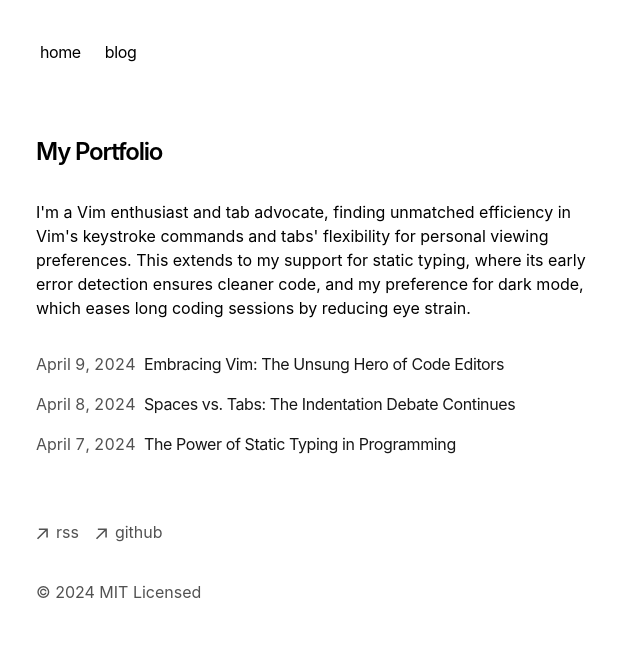
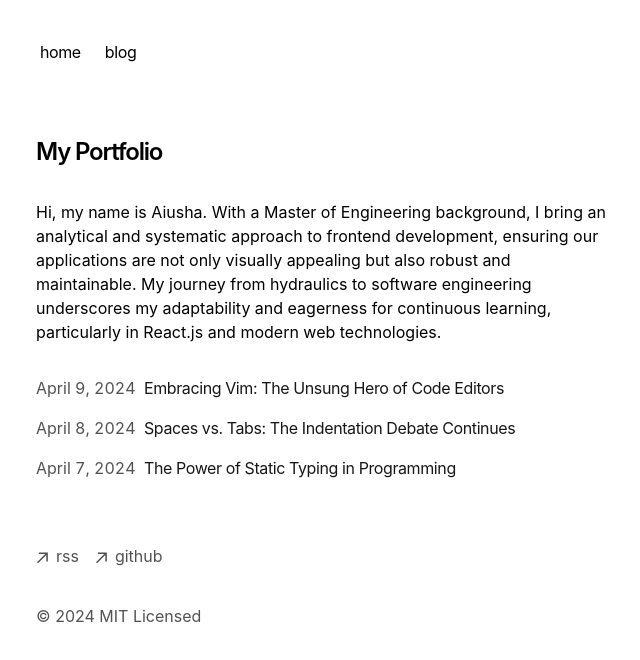
Before and after one commit to tsepakme/tsepakme.com, a Next.js app: page / in a window 1280 px wide. Shown: the top 660 px of the page, without its empty margins (316-956 px from the left). Built offline with nearby package versions, Linux system fonts and the light colour scheme.

Commit message:
Update page.tsx

```diff
--- a/app/page.tsx
+++ b/app/page.tsx
@@ -7,11 +7,12 @@ export default function Page() {
         My Portfolio
       </h1>
       <p className="mb-4">
-        {`I'm a Vim enthusiast and tab advocate, finding unmatched efficiency in
-        Vim's keystroke commands and tabs' flexibility for personal viewing
-        preferences. This extends to my support for static typing, where its
-        early error detection ensures cleaner code, and my preference for dark
-        mode, which eases long coding sessions by reducing eye strain.`}
+        {`Hi, my name is Aiusha. With a Master of Engineering background,
+        I bring an analytical and systematic approach to frontend development,
+        ensuring our applications are not only visually appealing but also
+        robust and maintainable. My journey from hydraulics to software
+        engineering underscores my adaptability and eagerness for continuous
+        learning, particularly in React.js and modern web technologies.`}
       </p>
       <div className="my-8">
         <BlogPosts />
```
